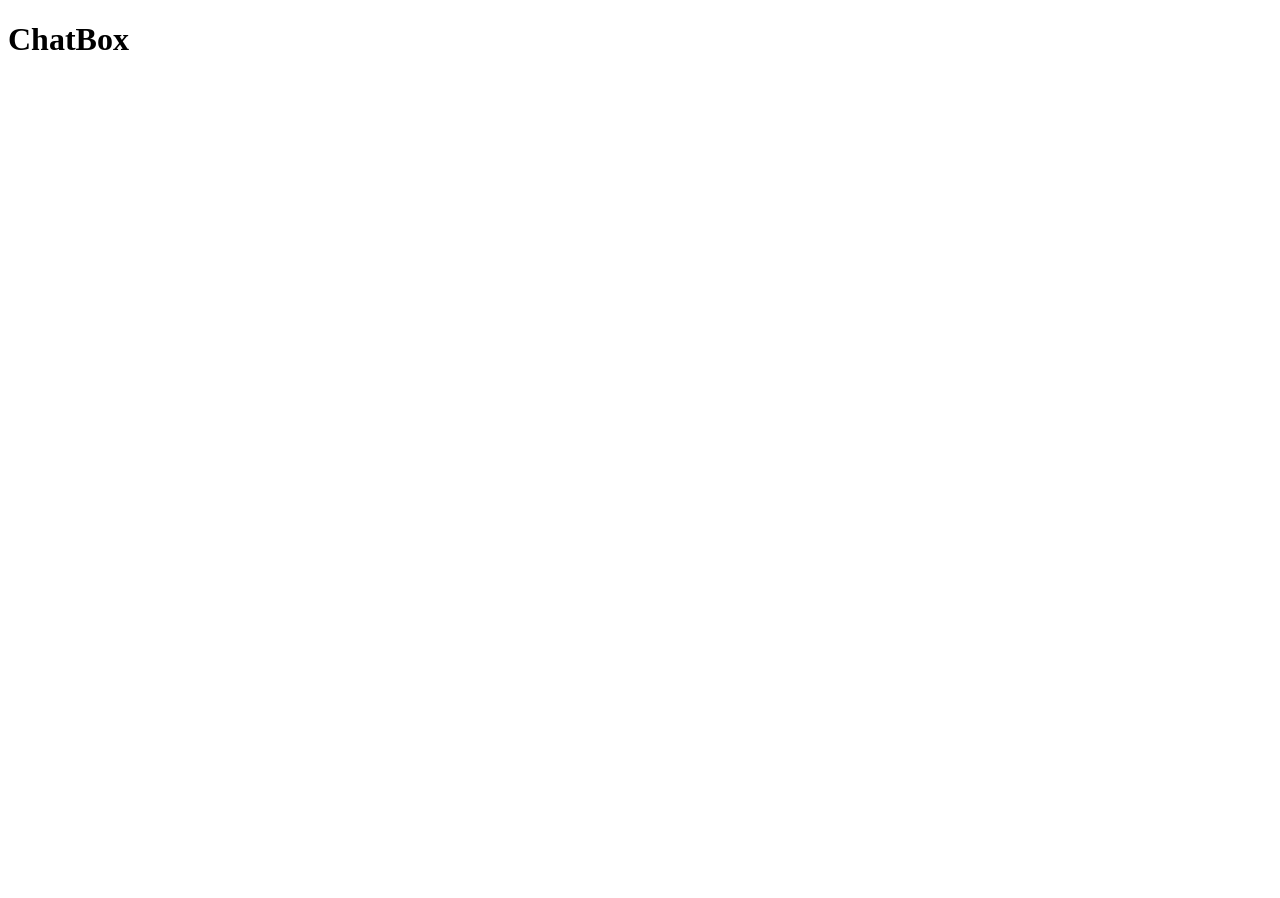
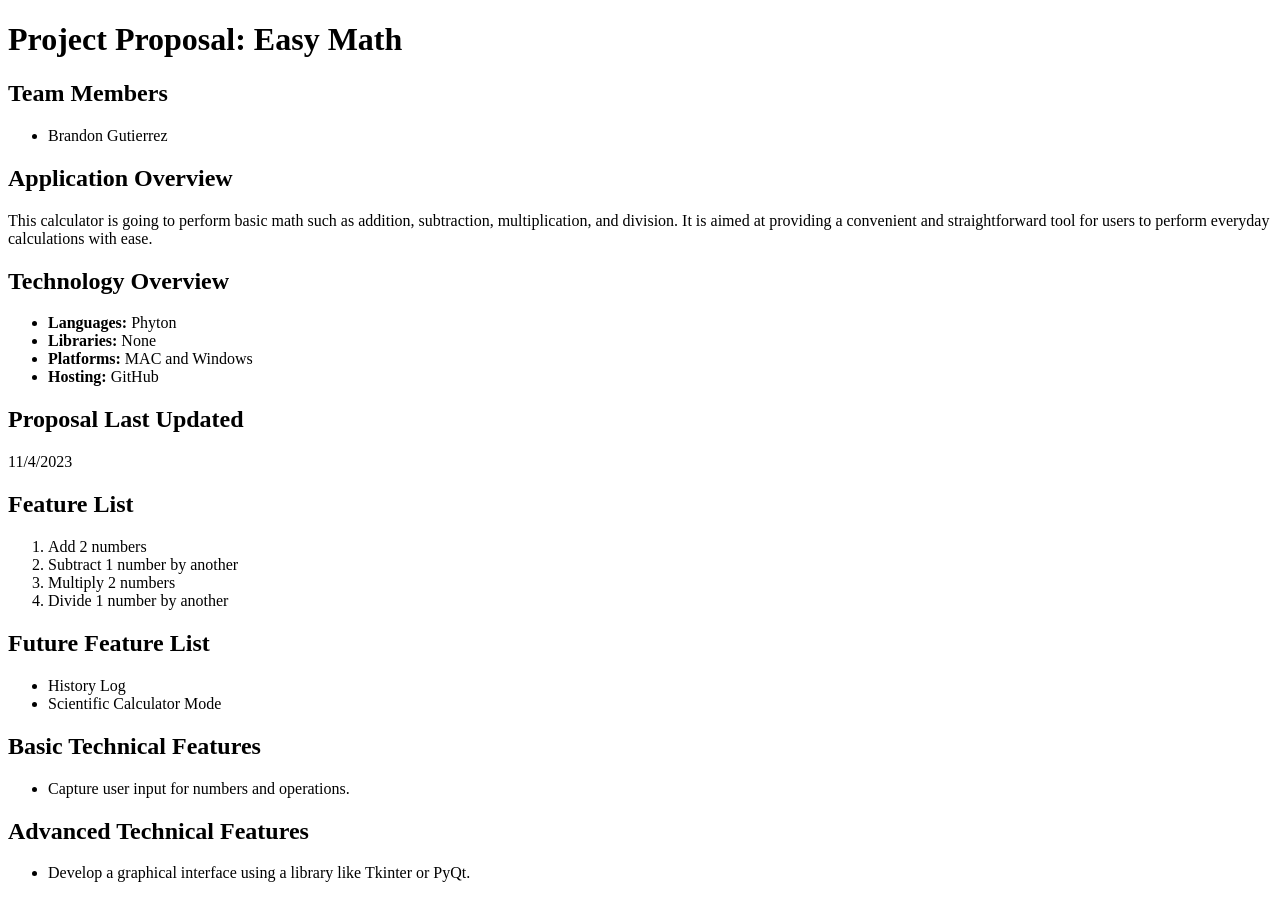
Before and after one commit to Br4ndon18/class-project-proposal, a plain HTML site: page index.html in a window 1280 px wide. Before the commit the page ends 800 px from the top, so only its background shows below. Drawn offline with Linux system fonts and the light colour scheme.

Commit message:
Update index.html

```diff
--- a/index.html
+++ b/index.html
@@ -1,11 +1,58 @@
 <!DOCTYPE html>
 <html>
 <head>
-<title>Page Title</title>
+    <title>EasyMath</title>
 </head>
 <body>
+    <h1>Project Proposal: Easy Math</h1>
 
-<h1>ChatBox</h1>
+    <h2>Team Members</h2>
+    <ul>
+        <li>Brandon Gutierrez</li>
+    </ul>
 
+    <h2>Application Overview</h2>
+    <p> This calculator is going to perform basic math
+         such as addition, subtraction, multiplication, and division.
+         It is aimed at providing a convenient and straightforward tool for users to
+      perform everyday calculations with ease.</p>
+
+    <h2>Technology Overview</h2>
+    <ul>
+        <li><strong>Languages:</strong> Phyton</li>
+        <li><strong>Libraries:</strong> None</li>
+        <li><strong>Platforms:</strong> MAC and Windows</li>
+        <li><strong>Hosting:</strong> GitHub</li>
+    </ul>
+
+    <h2>Proposal Last Updated</h2>
+    <p>11/4/2023</p>
+
+    <h2>Feature List</h2>
+    <ol>
+        <li>Add 2 numbers</li>
+        <li>Subtract 1 number by another</li>
+        <li>Multiply 2 numbers</li>
+       <li>Divide 1 number by another</li>
+    </ol>
+
+    <h2>Future Feature List</h2>
+    <ul>
+        <li>History Log</li>
+        <li>Scientific Calculator Mode</li>
+
+    </ul>
+
+    <h2>Basic Technical Features</h2>
+    <ul>
+        <li>Capture user input for numbers and operations.</li>
+
+    </ul>
+
+    <h2>Advanced Technical Features</h2>
+    <ul>
+        <li> Develop a graphical interface using a library like Tkinter or PyQt. </li>
+
+    </ul>
 </body>
 </html>
```
